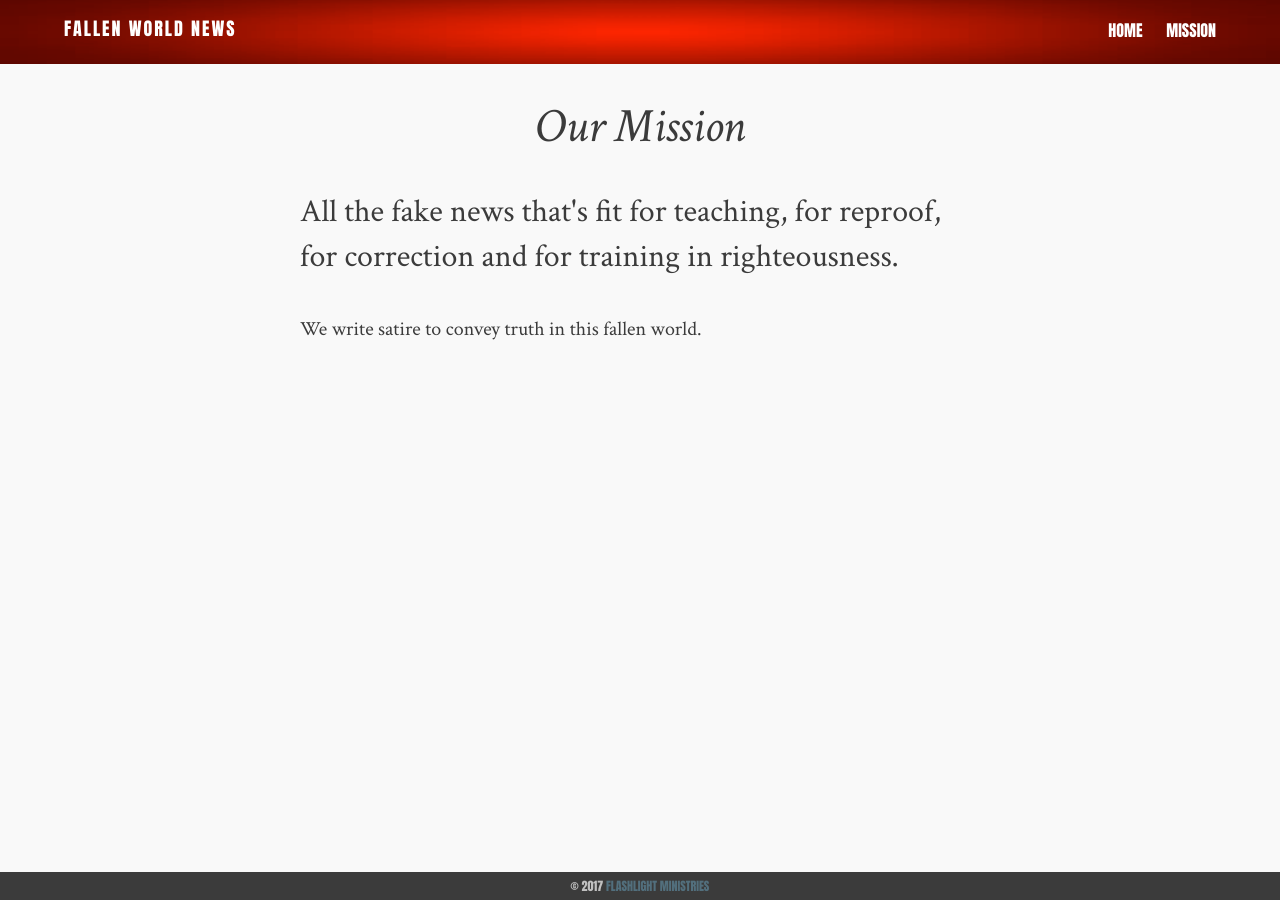
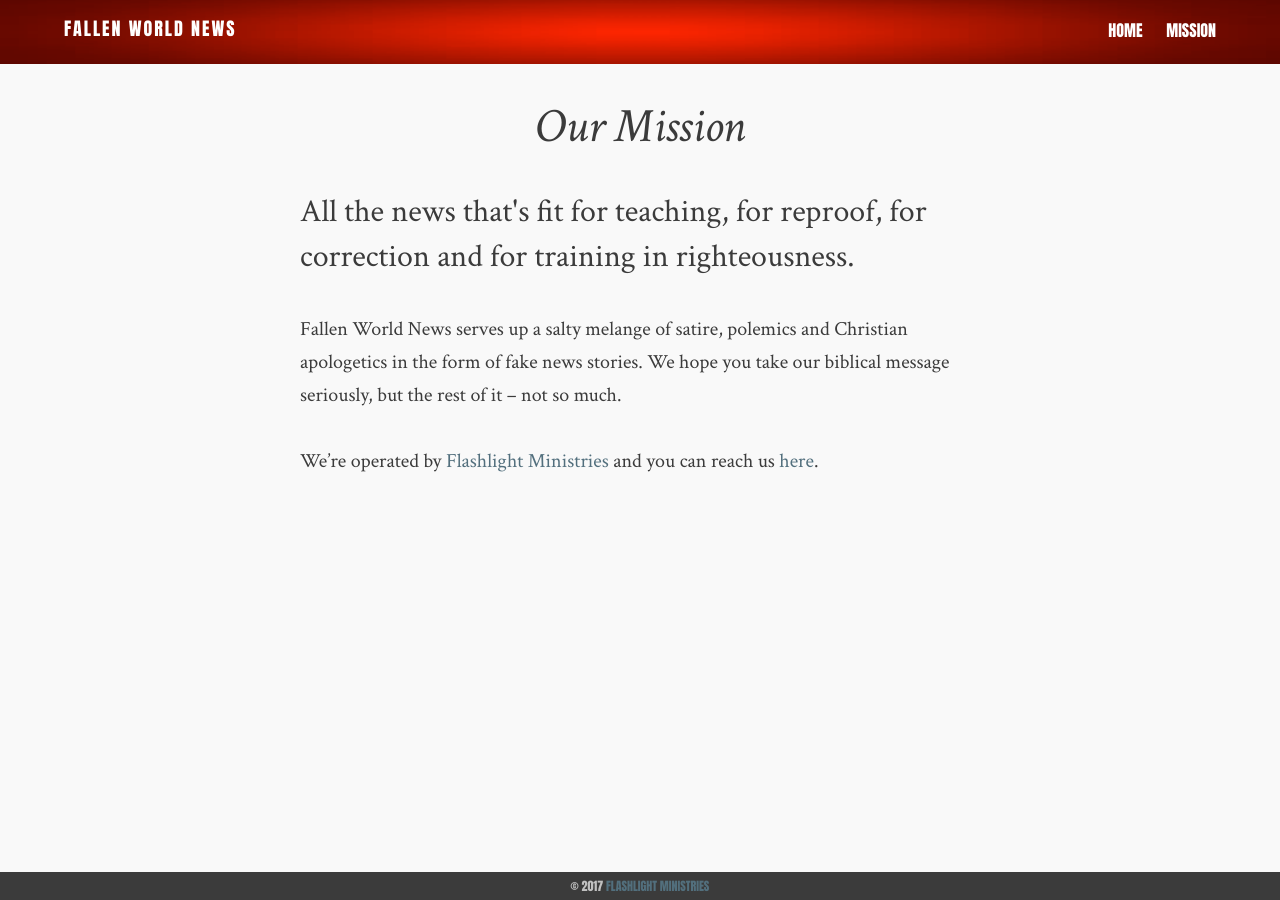
Before and after one commit to flashlightministries/oilforlight, a Jekyll site: the page built from mission.md, in a window 1280 px wide. Built offline with Jekyll 4.4.1, drawn with Linux system fonts in a browser that asks for light colours; nearby versions of some CDN libraries.

Commit message:
Update mission.md

```diff
--- a/mission.md
+++ b/mission.md
@@ -2,7 +2,9 @@
 layout: page
 permalink: /mission/index.html
 title: Our Mission
-description: All the fake news that's fit for teaching, for reproof, for correction and for training in righteousness.
+description: All the news that's fit for teaching, for reproof, for correction and for training in righteousness.
 ---
 
-We write satire to convey truth in this fallen world.
+Fallen World News serves up a salty melange of satire, polemics and Christian apologetics in the form of fake news stories.  We hope you take our biblical message seriously, but the rest of it -- not so much.
+
+We're operated by [Flashlight Ministries](flmin.org) and you can reach us [here](flmin.org/contact).
```
